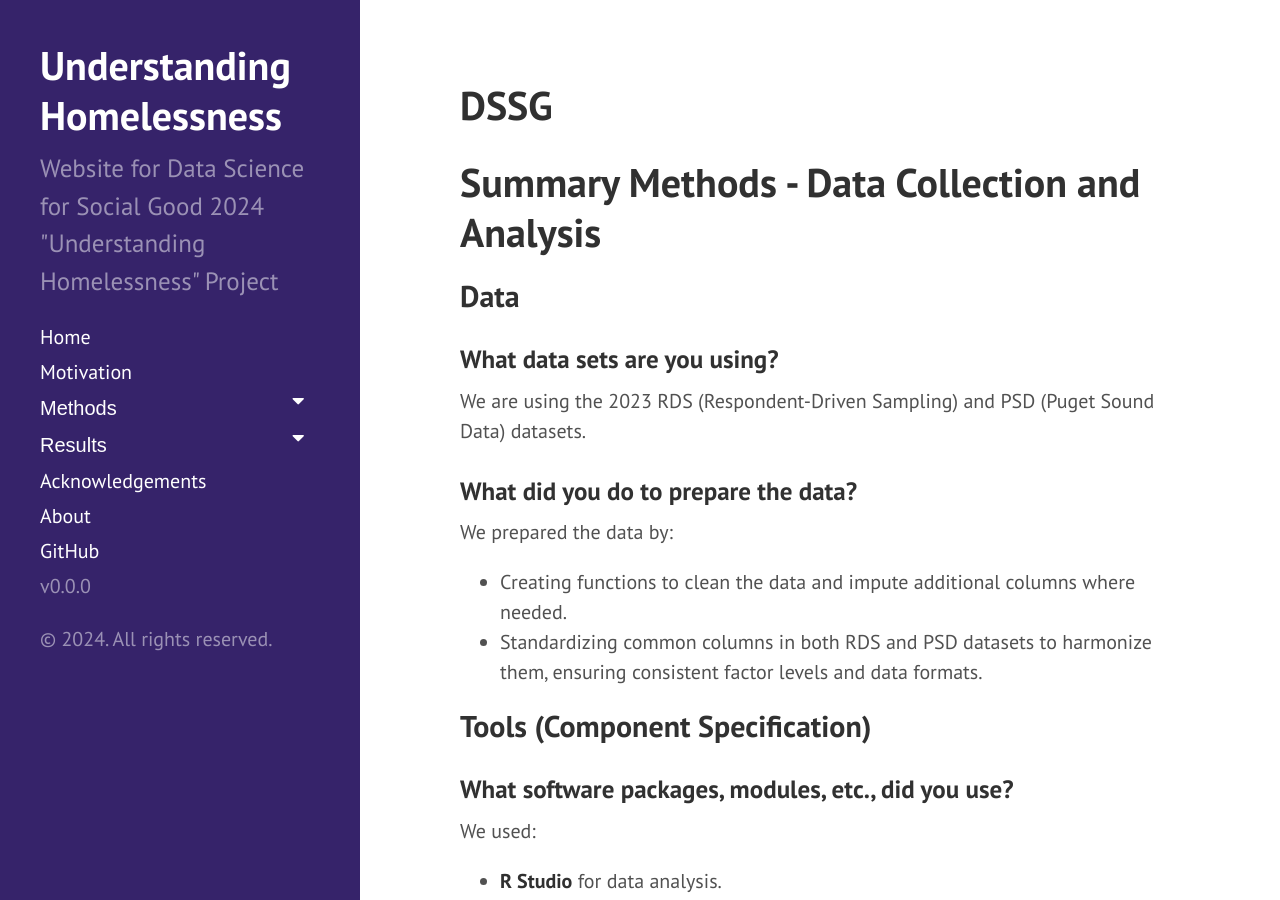
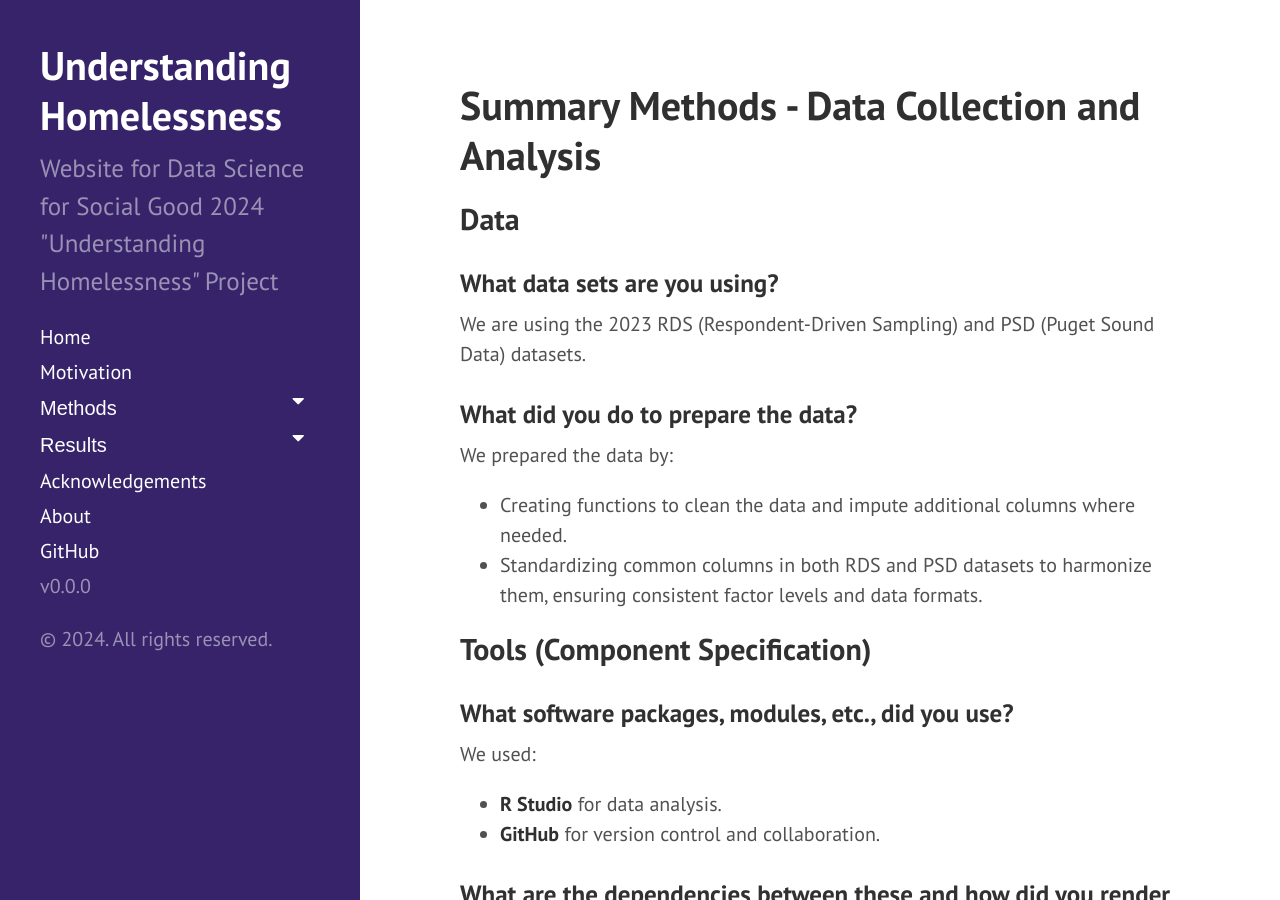
Before and after one commit to uwescience/DSSG2024_Understanding_Homelessness, a Jekyll site: the page built from method1.md, in a window 1280 px wide and 900 px high. Built offline with Jekyll 4.4.1, drawn with Linux system fonts in a browser that asks for light colours.

Commit message:
Update method1.md

```diff
--- a/method1.md
+++ b/method1.md
@@ -1,9 +1,7 @@
 ---
 layout: page
-title: DSSG
+title: Summary Methods - Data Collection and Analysis
 ---
-
-# Summary Methods - Data Collection and Analysis
 
 ## Data
 
```
